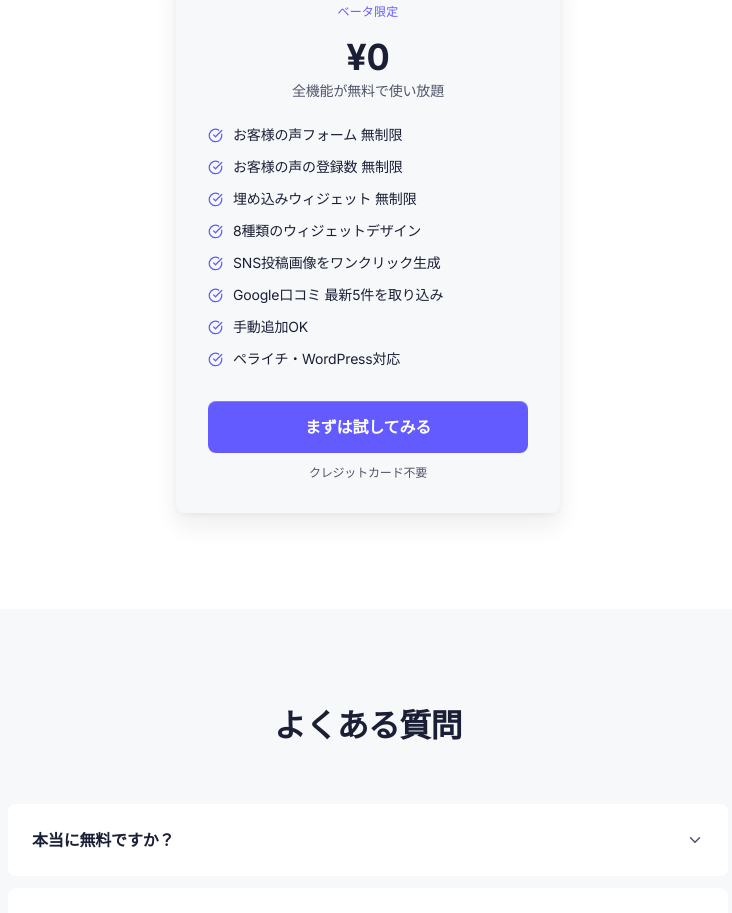
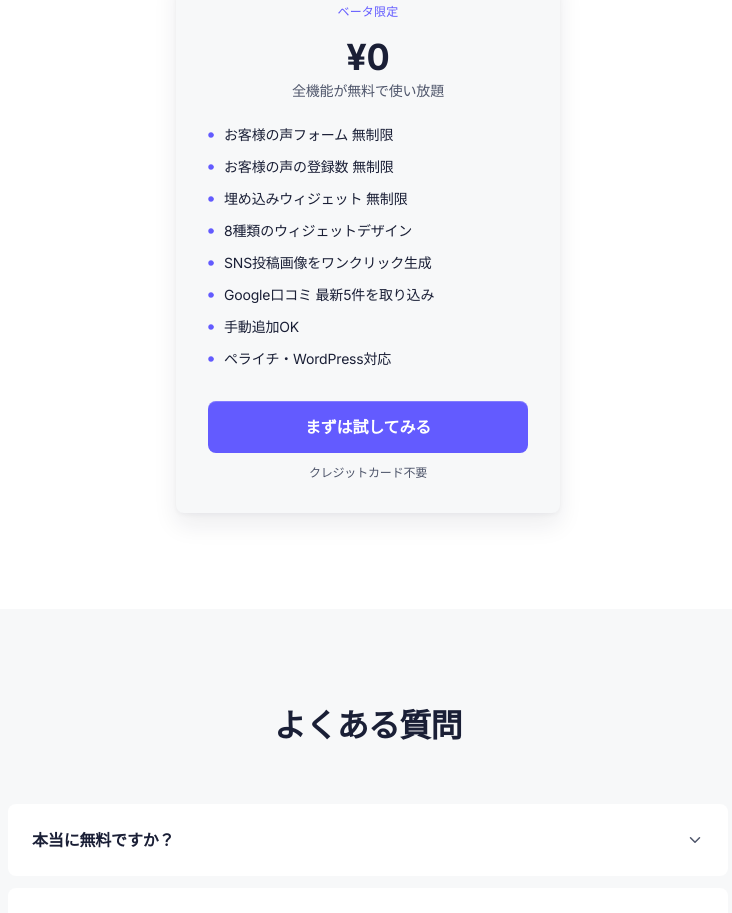
Before and after one commit to forRR444/voice-hub, a Next.js app: page / in a window 1280 px wide. Shown: the part 6140-7053 px from the top of the page, without its empty margins (272-1004 px from the left). Built offline with nearby package versions, Linux system fonts and the light colour scheme; no server answers.

Commit message:
fix: PricingリストのアイコンをCircleに統一

```diff
--- a/src/app/page.tsx
+++ b/src/app/page.tsx
@@ -403,7 +403,7 @@ export default function Home() {
                 "ペライチ・WordPress対応",
               ].map((item, i) => (
                 <li key={i} className="flex items-center gap-2.5 text-sm text-[var(--ink)]">
-                  <CheckCircle size={15} className="text-[var(--brand)] shrink-0" />
+                  <Circle size={6} className="text-[var(--brand)] shrink-0 fill-[var(--brand)]" />
                   {item}
                 </li>
               ))}
```
